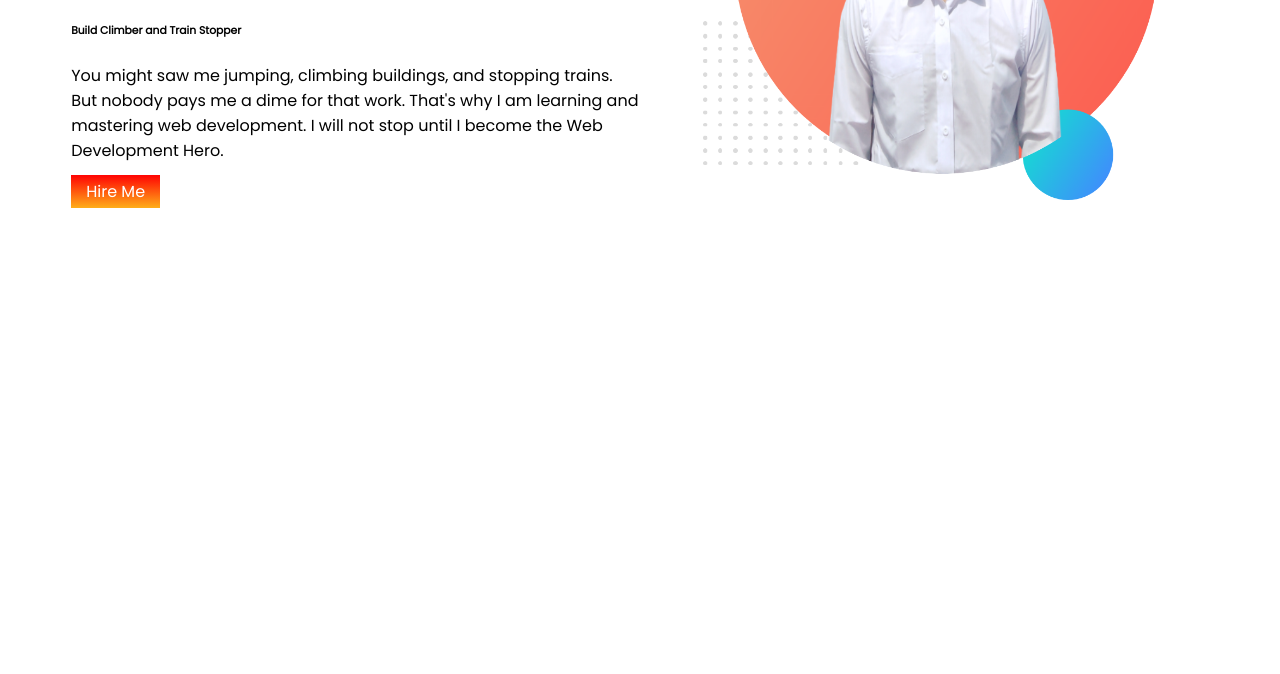
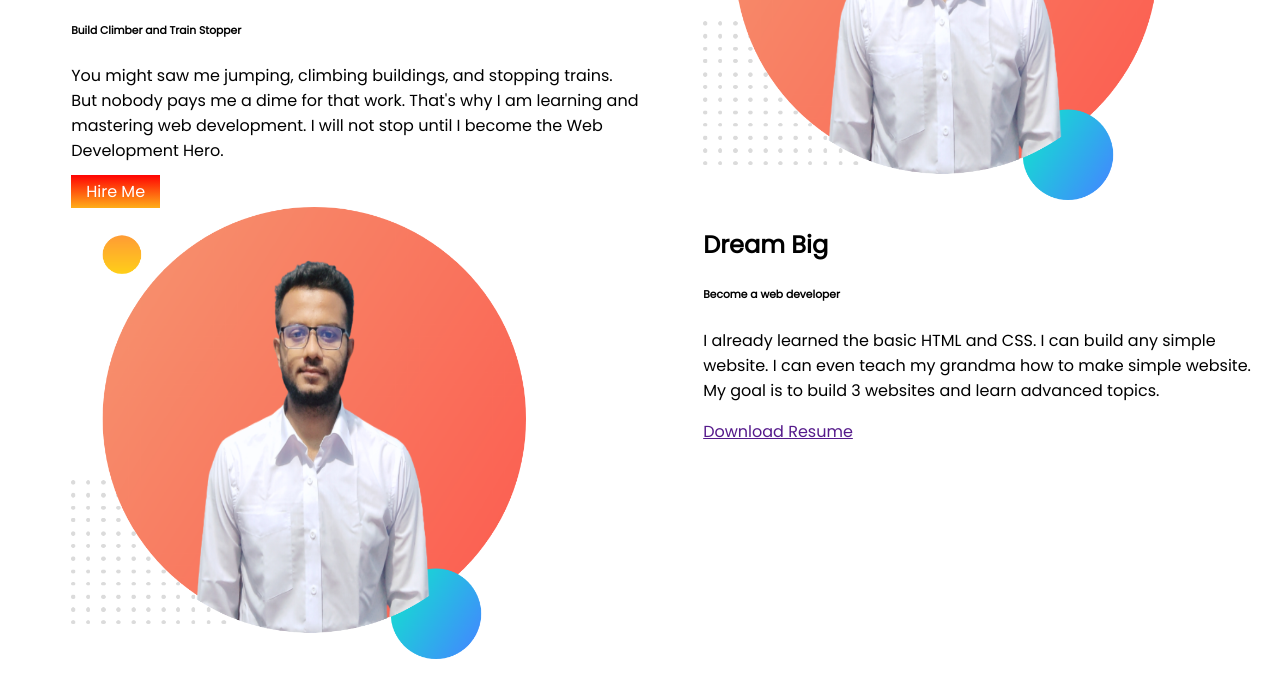
Before and after one commit to MehediHasanAnik/Dev-Portfolio, a plain HTML site: page index.html in a window 1280 px wide. Shown: the part 260-934 px from the top of the page. Before the commit the page ends 800 px from the top, so only its background shows below. Drawn offline with Linux system fonts and the light colour scheme.

Commit message:
box-container-edited02

```diff
--- a/index.html
+++ b/index.html
@@ -31,5 +31,22 @@
         <img src="./images/my-bg.png" alt="" />
       </div>
     </section>
+    <section class="dream-big">
+      <div class="dream_big_container">
+        <div class="bream_big_img half_width">
+          <img src="/images/my-bg.png" alt="" />
+        </div>
+        <div class="dream_big_para half_width">
+          <h2>Dream Big</h2>
+          <h6>Become a web developer</h6>
+          <p>
+            I already learned the basic HTML and CSS. I can build any simple
+            website. I can even teach my grandma how to make simple website. My
+            goal is to build 3 websites and learn advanced topics.
+          </p>
+          <a href="">Download Resume</a>
+        </div>
+      </div>
+    </section>
   </body>
 </html>
--- a/styles.css
+++ b/styles.css
@@ -24,3 +24,9 @@ h1 {
   color: #ffff;
   font-weight: 500;
 }
+.dream_big_container {
+  display: flex;
+}
+.bream_big_img img {
+  width: 80%;
+}
```
